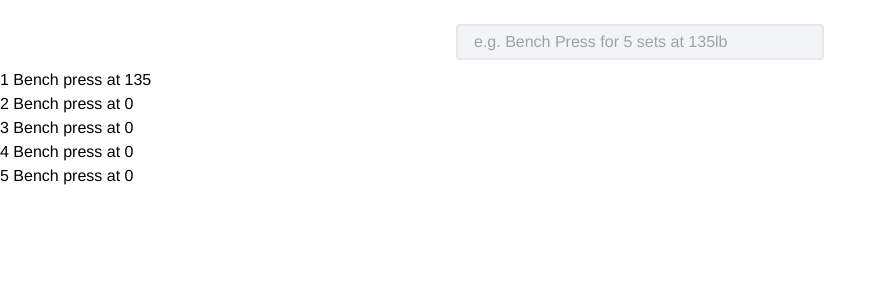
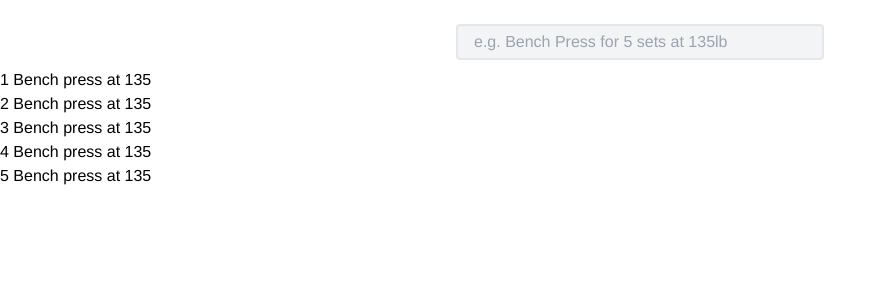
Before and after one commit to nchudleigh/stronger, a Vue app: page / in a window 1280 px wide. Shown: the top 300 px of the page, without its empty margins (0-887 px from the left). Built offline with nearby package versions, Linux system fonts and the light colour scheme.

Commit message:
Handle for a space between the weight value and the unit

```diff
--- a/src/domain/index.ts
+++ b/src/domain/index.ts
@@ -1,6 +1,6 @@
 type WeightUnit = "lb" | "kg";
 
-type WorkSet = {
+export type WorkSet = {
   timestamp: string;
   exerciseName: string;
 
@@ -86,14 +86,29 @@ function parseWeight(weightString: string): {
   weightUnit: WeightUnit;
 } {
   var weightUnit: WeightUnit = "lb";
-  const weightRegex = /([\d, ]+)(lb|kg)?/;
+
+  // Match against the possible types of weight units, set the value to one if found
+  const weightUnitRegex = /(lb|kg)/;
+  const weightUnitMatches = weightUnitRegex.exec(weightString);
+  if (
+    weightUnitMatches !== null &&
+    (weightUnitMatches[1] === "lb" || weightUnitMatches[1] === "kg")
+  ) {
+    weightUnit = weightUnitMatches[1];
+  }
+  // Remove weight unit from the original string if any is found
+  weightString = weightString.replace(weightUnitRegex, "");
+
+  // Match for any space or comma separated numbers
+  const weightRegex = /([\d, ]+)/;
   const matches = weightRegex.exec(weightString);
 
   if (matches === null) return { weights: [0], weightUnit };
 
-  const weights = matches[1].split(/[, ]/).map((val) => Number(val));
-
-  weightUnit = matches[2] == "kg" ? "kg" : "lb";
+  // Split the matches out on space or comma, filter empty values and cast to a string
+  const weights = matches[1].split(/[, ]/).filter((val) => val !== "").map((
+    val,
+  ) => Number(val));
 
   return { weights, weightUnit };
 }
```
Also changed, not shown: 1 other file (tests, documents, lock files or other folders).
